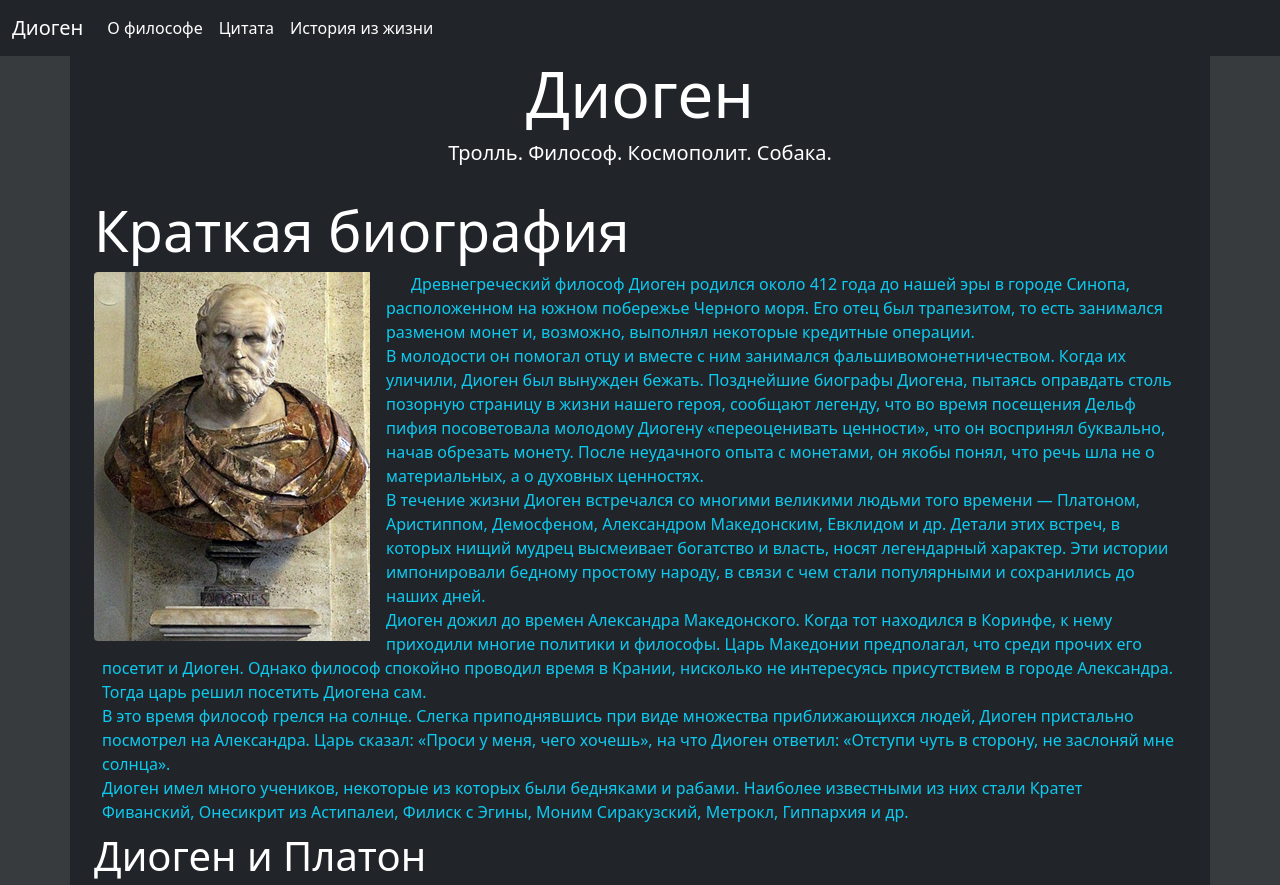
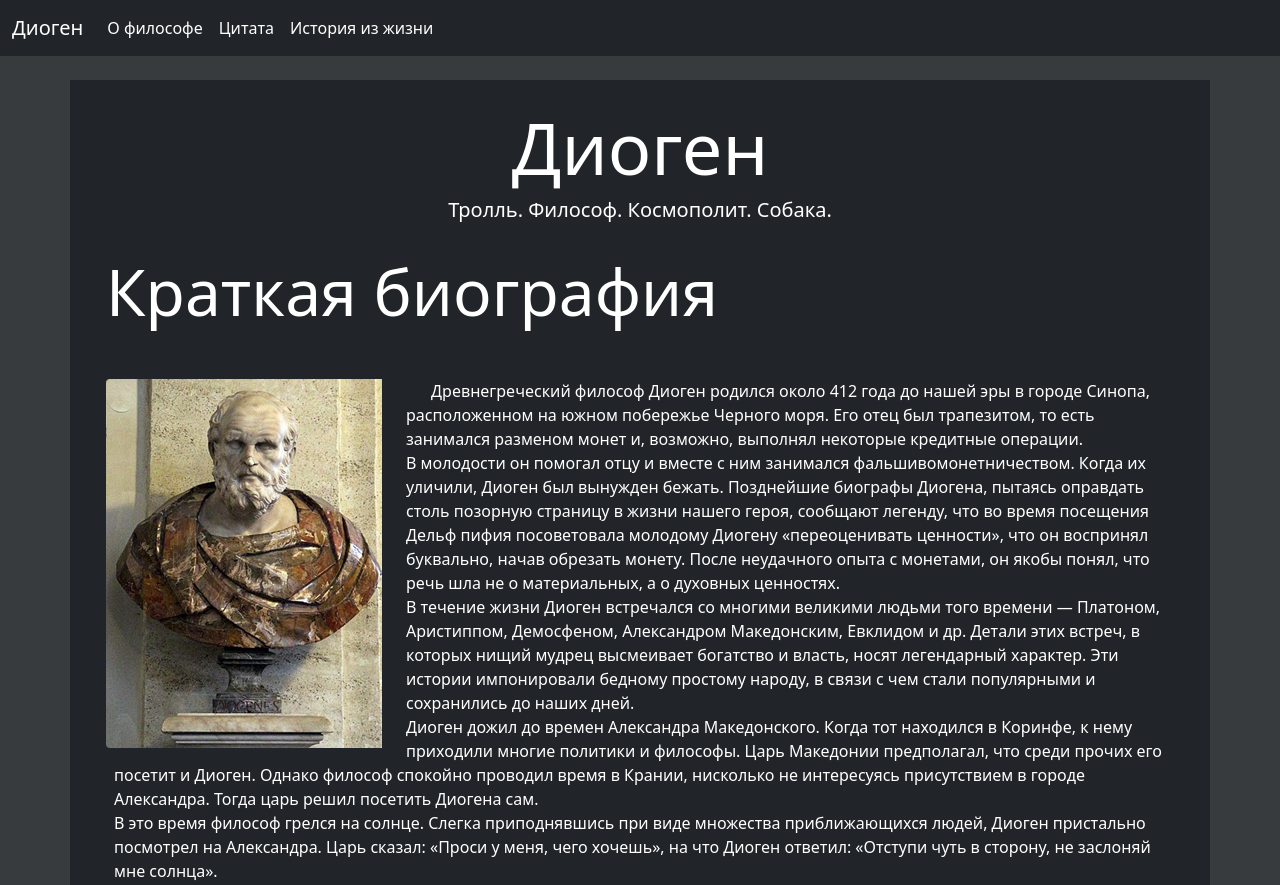
Before and after one commit to OverLeo007/Diogen_prod, a plain HTML site: page index.html in a window 1280 px wide. Shown: the top 885 px of the page. Drawn offline with nearby package versions, Linux system fonts and the light colour scheme.

Commit message:
lil changes

```diff
--- a/index.html
+++ b/index.html
@@ -38,11 +38,11 @@
     </div>
 </nav>
 <main>
-    <div class="container  mb-4  records bg-dark text-white custom-container">
+    <div class="container mt-4 mb-4 p-4 records bg-dark text-white custom-container">
         <div class="row">
             <div class="col">
                 <div class="block text-center">
-                    <h1 class="display-3">
+                    <h1 class="display-2">
                         Диоген
                     </h1>
                     <h2 class="lead">Тролль. Философ. Космополит. Собака.</h2>
@@ -51,11 +51,11 @@
         </div>
         <div class="row content">
             <div class="col bio p-4">
-                <h3 class="display-4">
+                <h3 class="display-3 mb-5">
                     Краткая биография
                 </h3>
-                <img src="static/img/Dio1.png" alt="Diogenus" class="rounded float-start pe-3">
-                <p class="text-left text-info m-2 ">
+                <img src="static/img/Dio1.png" alt="Diogenus" class="rounded float-start pe-4">
+                <p class="text-left text-white m-2 mb-5">
                     Древнегреческий философ Диоген родился около 412 года до нашей эры в городе Синопа, расположенном на
                     южном побережье Черного моря. Его отец был трапезитом, то есть занимался разменом монет и, возможно,
                     выполнял некоторые кредитные операции.
@@ -85,11 +85,11 @@
                     Гиппархия и др.
                     <br>
                 </p>
-                <h4 class="display-6">
+                <h4 class="display-3 mb-5">
                     Диоген и Платон
                 </h4>
                 <img src="static/img/Dio2.png" alt="Diogenus" class="rounded float-end mx-3">
-                <p class="text-left text-info m-2 ">
+                <p class="text-left text-white m-2 mb-5">
                     Античные источники приводят множество историй о взаимоотношениях двух философов. В них Диоген
                     опровергает и высмеивает утверждения Платона. В отличие от других мыслителей, с которыми Платон мог
                     дискутировать, перед Диогеном он зачастую оказывался бессилен. Диоген вёл диалог «с участием живой
@@ -116,5 +116,3 @@
 </main>
 </body>
 </html>
-</body>
-</html>
```
Also changed, not shown: quotes.html (+1 -1 lines).
